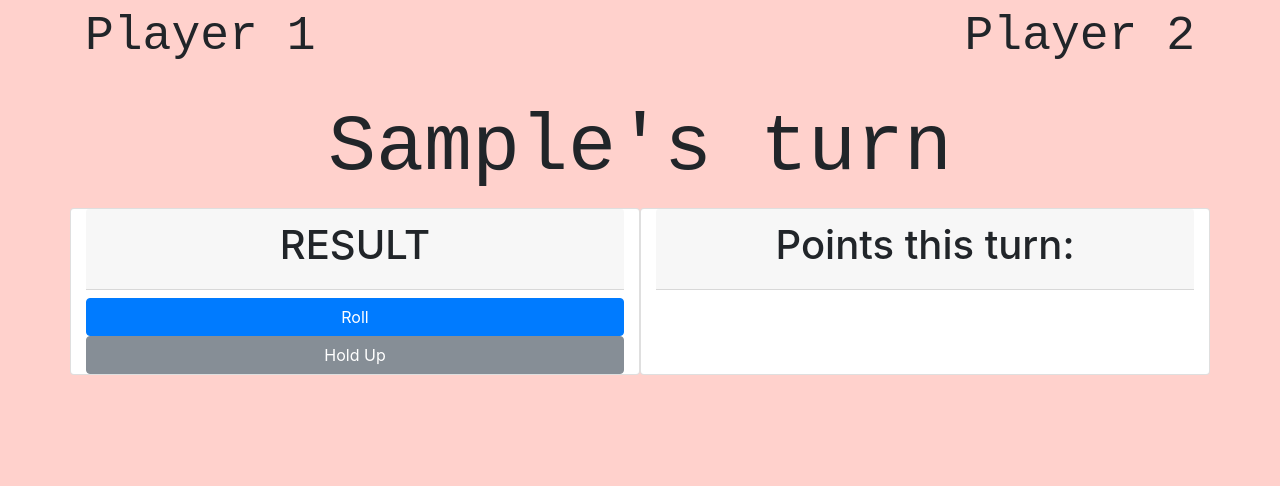
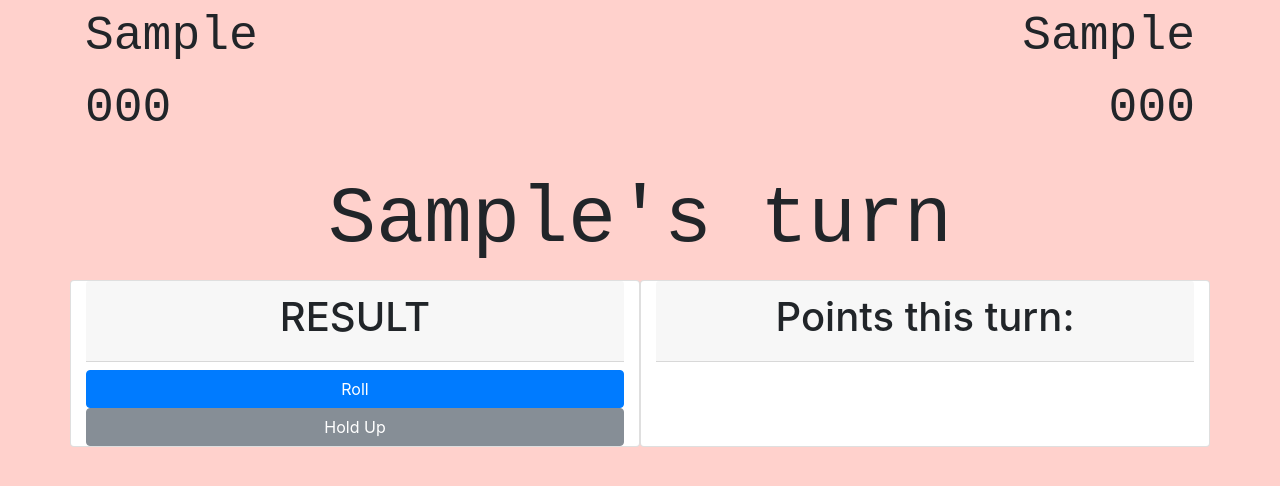
Before and after one commit to lukebertram/pigdice, a plain HTML site: page index.html in a window 1280 px wide. Both pictures are taken after typing "Sample", "Sample", "5" into the empty fields and a click on the button "Play!". Drawn offline with Linux system fonts and the light colour scheme.

Commit message:
Properly display player names above score displays

```diff
--- a/index.html
+++ b/index.html
@@ -21,7 +21,7 @@
     <div class="container hidden">
       <div class="row">
         <div class="player1 score col-md-3">
-          Player 1
+          <span id="p1-name-board">Player 1</span>
           <p>000</p>
         </div>
         <div class="spacer col-md-2">
@@ -34,8 +34,7 @@
 
         </div>
         <div class="player2 score col-md-3">
-
-          Player 2
+          <span id="p2-name-board">Player 2</span>
           <p>000</p>
         </div>
       </div>
--- a/js/scripts.js
+++ b/js/scripts.js
@@ -57,8 +57,8 @@ function Player(playerId){
 var clearScores = function(){
   $("#roll-result").text("");
   $("#tally").text("");
-  $(".player1 p").text("");
-  $(".player2 p").text("");
+  $(".player1 p").text("000");
+  $(".player2 p").text("000");
   $("#player-turn").text("");
 }
 
@@ -78,9 +78,11 @@ $(document).ready(function(){
     var p2 = $("#player-two-name").val();
     if (p1 !== ""){
       playerOne.id = p1;
+      $("#p1-name-board").text(p1);
     }
     if (p2 !== ""){
       playerTwo.id = p2;
+      $("#p2-name-board").text(p2);
     }
     //set max score
     var goal = parseInt($("#score-goal").val());
```
